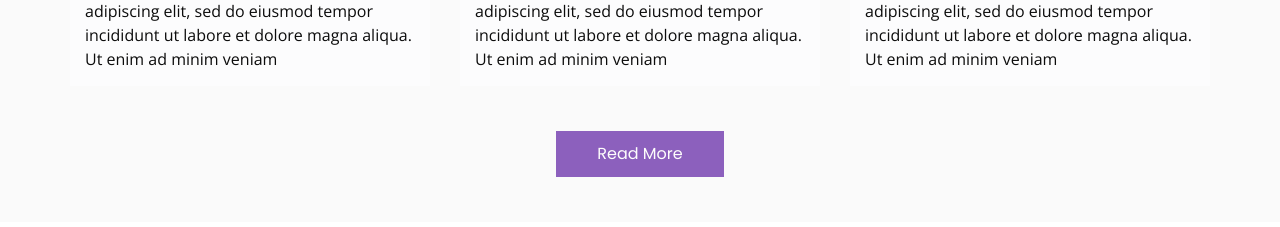
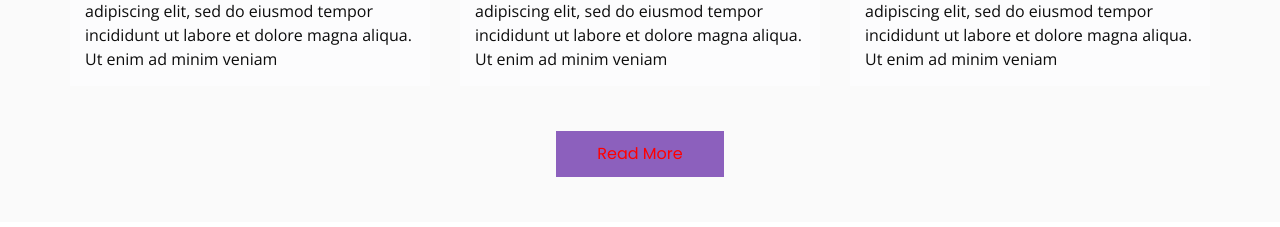
Before and after one commit to clysiak/courseGIT, a plain HTML site: page index.html in a window 1280 px wide. Shown: the part 1180-1407 px from the top of the page. Drawn offline with nearby package versions, Linux system fonts and the light colour scheme.

Commit message:
Change button color.

```diff
--- a/css/style.css
+++ b/css/style.css
@@ -426,7 +426,7 @@
   display: inline-block;
   padding: 10px 40px;
   background-color: #8c60bd;
-  color: #fefdfc;
+  color: red;
   border-radius: 0;
   border: 1px solid #8c60bd;
 }
```
